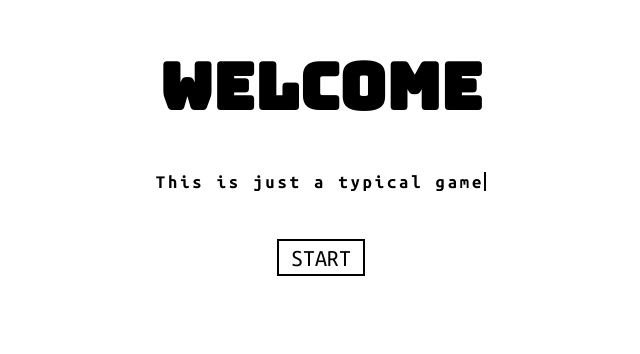
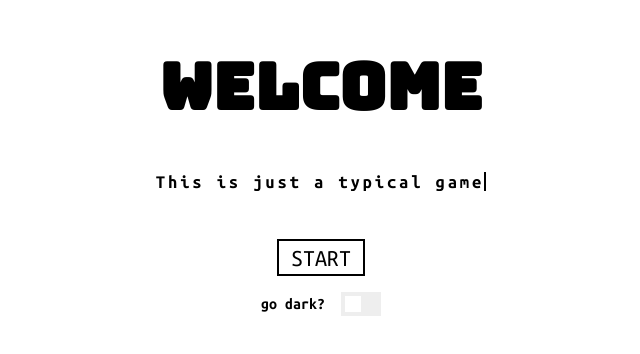
Before and after one commit to karen1au/typing-game, a React (Create React App) app: page / in a window 1280 px wide. Shown: the part 158-512 px from the top of the page, without its empty margins (319-959 px from the left). Built offline with nearby package versions, Linux system fonts and the light colour scheme; no server answers.

Commit message:
added dark input mode

```diff
--- a/src/App.css
+++ b/src/App.css
@@ -86,7 +86,16 @@ button:hover {
   font-family: inherit;
 }
 
-.user-input:focus {
+.user-input-dark {
+  width: 15em;
+  padding: .5em;
+  font-size: .8em;
+  border: 1px solid black;
+  background-color: black;
+  font-family: inherit;
+}
+
+.user-input:focus, .user-input-dark:focus {
   outline: none;
 }
 
@@ -94,12 +103,74 @@ button:hover {
   font-family: var(--primary-font);
 }
 
-
 .err {
   text-align: center;
   font-family: var(--primary-font);
   margin-top: 45vh
 }
+
+.dark-switch-box {
+  margin-top: 1em;
+  display: flex;
+  justify-content: center;
+  align-items: center;
+}
+
+.dark-switch-box span {
+  font-family: var(--secondary-font);
+  font-weight: bold;
+}
+
+.switch {
+  position: relative;
+  display: inline-block;
+  width: 2.5em;
+  height: 1.5em;
+  margin-left: 1em;
+}
+.slider {
+  position: absolute;
+  cursor: pointer;
+  top: 0;
+  left: 0;
+  right: 0;
+  bottom: 0;
+  background-color: #eee;
+  -webkit-transition: .4s;
+  transition: .4s;
+}
+
+.slider:before {
+  position: absolute;
+  content: "";
+  height: 1em;
+  width: 1em;
+  left: 4px;
+  bottom: 4px;
+  background-color: white;
+  -webkit-transition: .4s;
+  transition: .4s;
+}
+
+input:checked + .slider {
+  background-color: #000;
+}
+
+input:checked + .slider:before {
+  -webkit-transform: translateX(1em);
+  -ms-transform: translateX(1em);
+  transform: translateX(1em);
+}
+
+
+.welcome input {
+  position: absolute;
+  top: 65vh;
+  left: 50vw;
+  display: none;
+}
+
+
 
 @media (max-width: 400px) {
 
--- a/src/App.js
+++ b/src/App.js
@@ -14,6 +14,7 @@ function App() {
   const [words, setWords] = useState([]);
   const [err, setErr] = useState(false);
   const [loading, setLoading] = useState(true);
+  const [dark, setDark] = useState(false)
 
   useEffect(() => {
     axios
@@ -43,6 +44,11 @@ function App() {
     setGame(!gameStart);
   };
 
+  const darkHandler = event => {
+    setDark(event.target.checked)
+    console.log(event.target.checked)
+  }
+
   let button = null;
   if (gameDone) {
     button = <button onClick={resetGameHandler}>Restart</button>;
@@ -60,7 +66,7 @@ function App() {
       <div>
         <Timer />
         <WordsContext.Provider value={{ words, setWords }}>
-          <Words />
+          <Words dark={dark}/>
         </WordsContext.Provider>
         {button}
       </div>
@@ -79,6 +85,13 @@ function App() {
             <button className="start" onClick={gameHandler}>
               START
             </button>
+            <div className="dark-switch-box">
+            <span>go dark?</span>
+            <label className="switch">
+            <input type="checkbox" checked={dark} onChange={darkHandler}/>
+            <span className="slider"></span>
+            </label>
+            </div>
           </div>
         )}
       </GameContext.Provider>
--- a/src/components/Words.js
+++ b/src/components/Words.js
@@ -22,6 +22,12 @@ const Words = props => {
     }
   };
 
+  let inputClass = "user-input";
+
+  if (props.dark) {
+    inputClass = "user-input-dark";
+  }
+
   return (
     <div className="word-container">
       {gameDone ? (
@@ -34,7 +40,7 @@ const Words = props => {
         <div>
           <h3>{words[0]}</h3>
           <input
-            className="user-input"
+            className={inputClass}
             type="text"
             value={userInput}
             onChange={userInputHandler}
```
